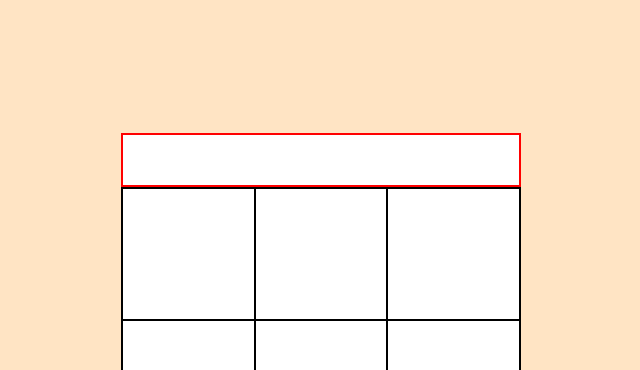
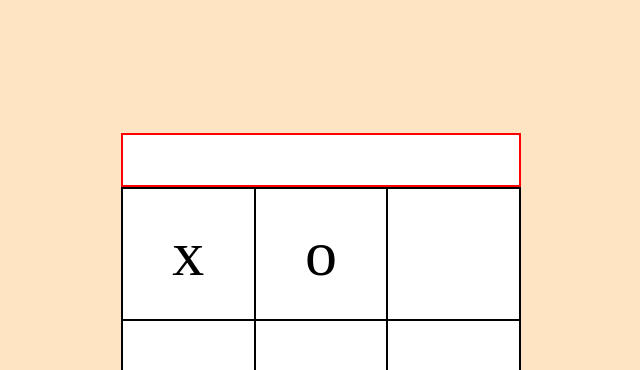
Before and after one commit to tomaha15/Tic_Tac_Toe, a plain HTML site: page index.html in a window 1280 px wide. Shown: the top 370 px of the page, without its empty margins (319-959 px from the left). Drawn offline with Linux system fonts and the light colour scheme.

Commit message:
Style grid cell

```diff
--- a/index.html
+++ b/index.html
@@ -14,8 +14,8 @@
 
         </div>
         <div id="gameGrid">
-            <div></div>
-            <div></div>
+            <div>x</div>
+            <div>o</div>
             <div></div>
             <div></div>
             <div></div>
--- a/styles.css
+++ b/styles.css
@@ -33,6 +33,12 @@ body {
 
 #gameGrid div {
     border: 1px solid black;
+    display: flex;
+    justify-content: center;
+    align-items: center;
+    text-align: center;
+    font-size: 4rem;
+
 }
 #gameGrid div:hover {
     background-color: rgb(236, 236, 236);
```
